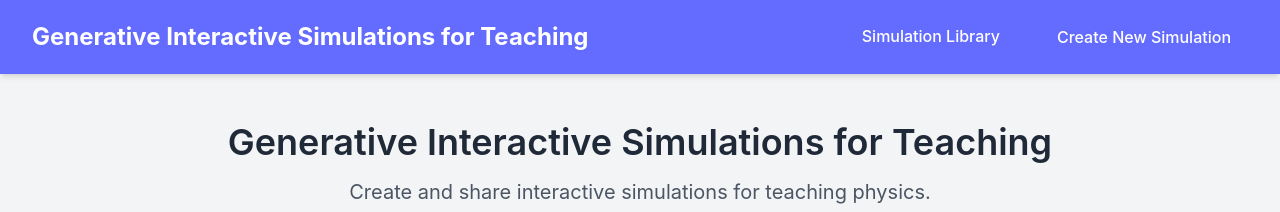
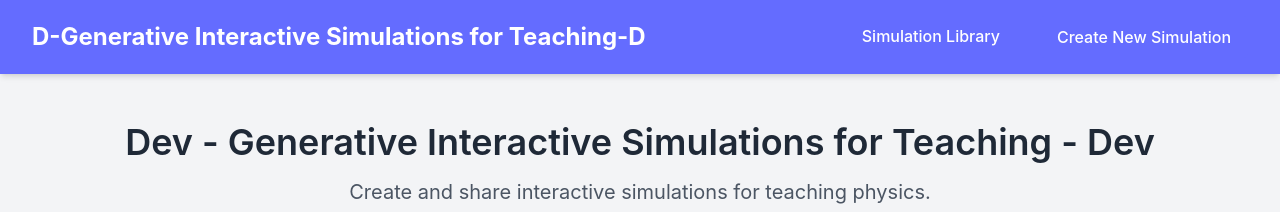
Before and after one commit to DuncanAJohnson/gist, a React (Vite) app: page / in a window 1280 px wide. Shown: the top 212 px of the page. Built offline with nearby package versions, Linux system fonts and the light colour scheme; no server answers; the database is empty.

Commit message:
Initial Claude-dev configuration

```diff
--- a/src/components/Navigation.tsx
+++ b/src/components/Navigation.tsx
@@ -11,7 +11,7 @@ function Navigation() {
           to="/"
           className="text-2xl font-bold text-white no-underline transition-opacity duration-200 hover:opacity-90"
         >
-          Generative Interactive Simulations for Teaching
+          D-Generative Interactive Simulations for Teaching-D
         </Link>
         <div className="flex gap-6">
           <Link
--- a/src/pages/Home.tsx
+++ b/src/pages/Home.tsx
@@ -94,7 +94,7 @@ function Home() {
     <div className="max-w-7xl mx-auto px-8 py-8">
       <div className="text-center mb-12 mt-4">
         <h1 className="text-4xl text-gray-800 mb-4 font-semibold">
-          Generative Interactive Simulations for Teaching
+          Dev - Generative Interactive Simulations for Teaching - Dev
         </h1>
         <p className="text-xl text-gray-600">
           Create and share interactive simulations for teaching physics.
```
Also changed, not shown: 1 other file (tests, documents, lock files or other folders).
